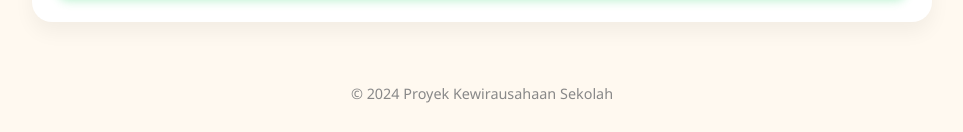
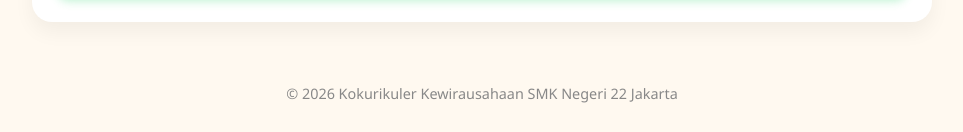
Before and after one commit to ramajidan71-create/es-selendang-mayang-dan-kue-lapis, a plain HTML site: page index.html in a window 1280 px wide. Shown: the part 1588-1720 px from the top of the page, without its empty margins (158-1121 px from the left). Drawn offline with Linux system fonts and the light colour scheme.

Commit message:
index.html

```diff
--- a/index.html
+++ b/index.html
@@ -145,7 +145,7 @@
 </div>
 
 <div class="footer">
-    &copy; 2024 Proyek Kewirausahaan Sekolah
+    &copy; 2026 Kokurikuler Kewirausahaan SMK Negeri 22 Jakarta
 </div>
 
 <script>
```
